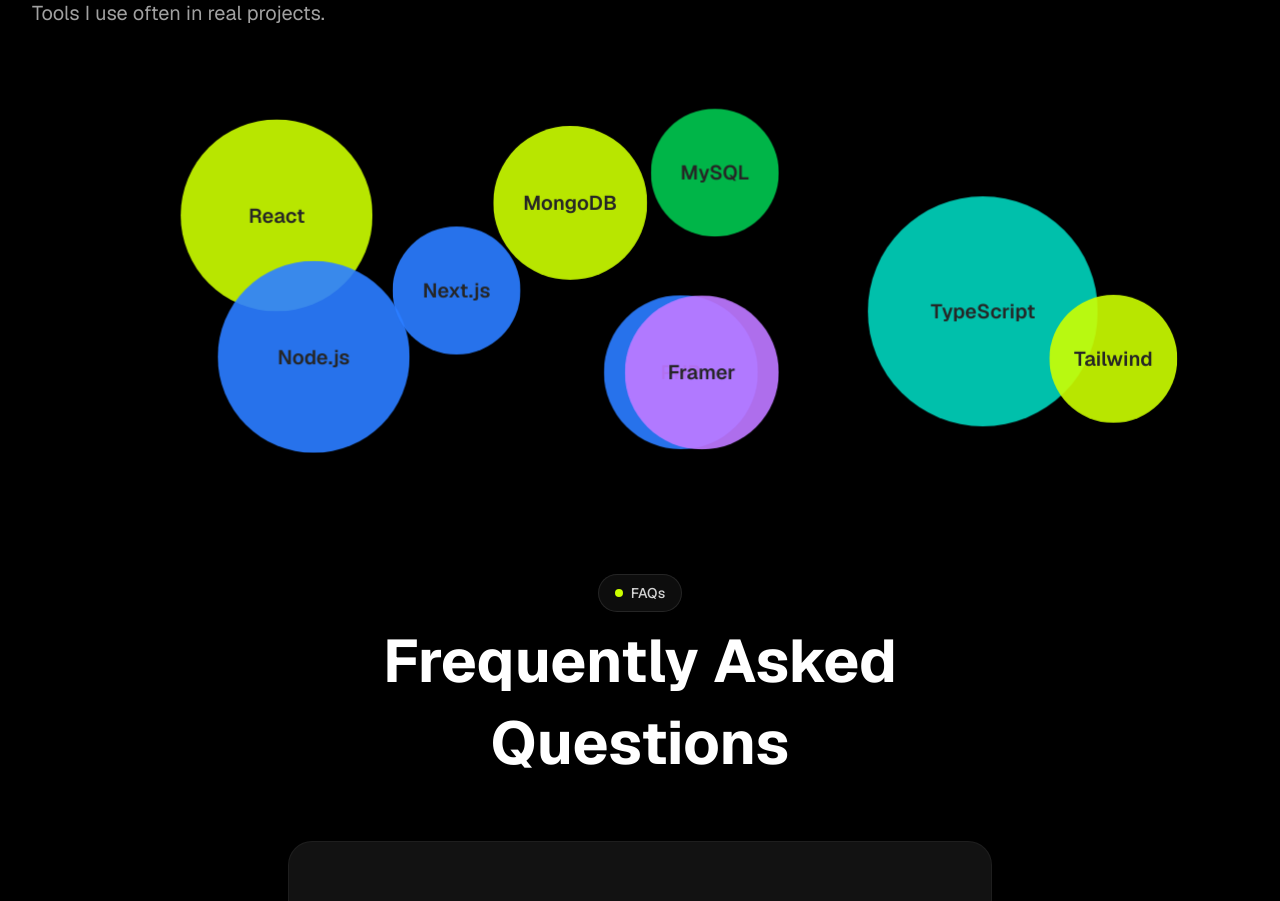
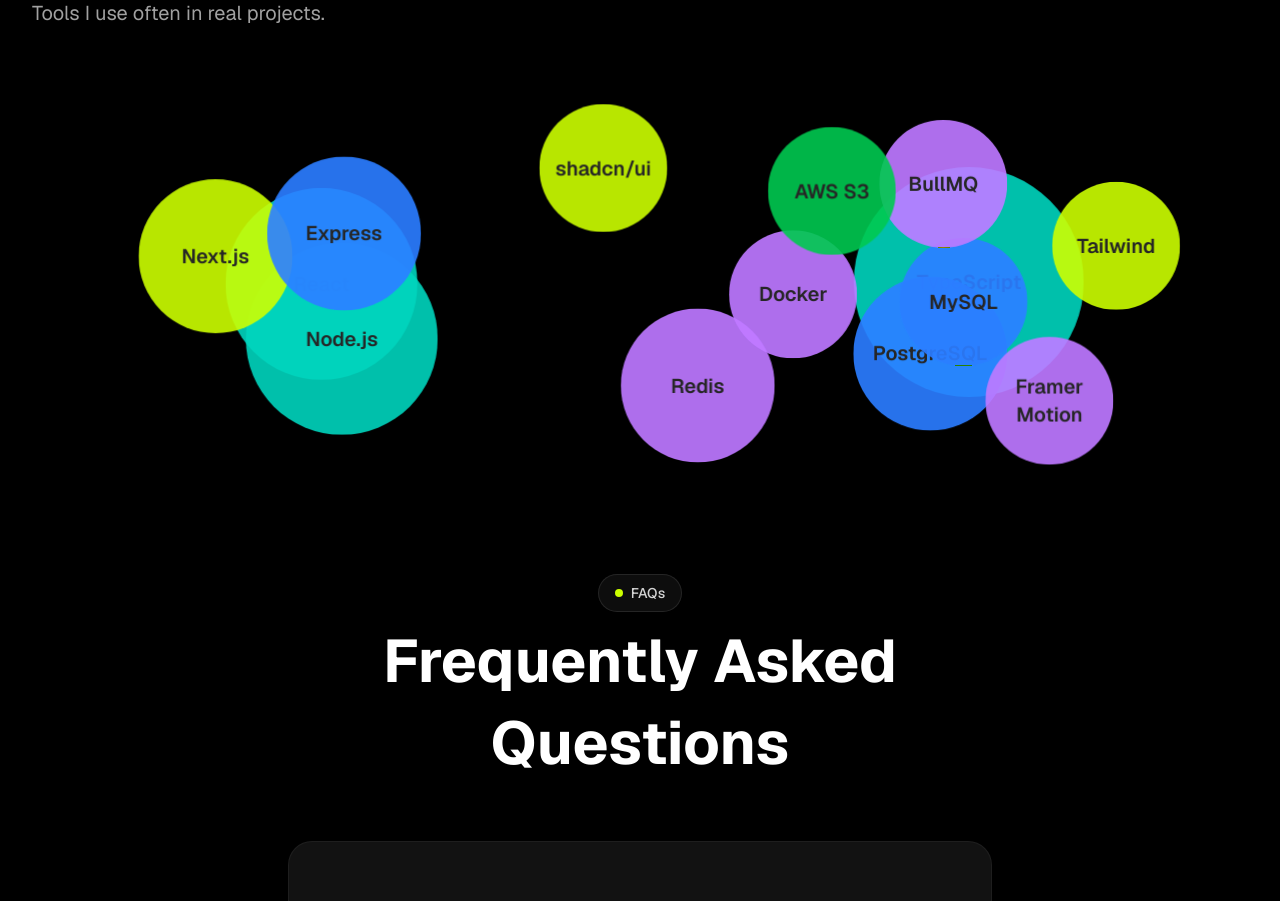
Before and after one commit to hereisben/portfolio, a Next.js app: page / in a window 1280 px wide. Shown: the part 4020-4921 px from the top of the page. Built offline with nearby package versions, Linux system fonts and the light colour scheme.

Commit message:
feat(portfolio): update tech stack with backend infra and system tools

```diff
--- a/src/sections/Tech.tsx
+++ b/src/sections/Tech.tsx
@@ -86,25 +86,59 @@
   const bubbleElsRef = useRef<Record<string, HTMLDivElement | null>>({});
 
   const seed: TechItem[] = [
-    { id: "react", label: "React", size: "lg", tone: "lime", x: 18, y: 45 },
-    { id: "node", label: "Node.js", size: "lg", tone: "blue", x: 30, y: 72 },
-    { id: "ts", label: "TypeScript", size: "xl", tone: "teal", x: 83, y: 22 },
+    // 🔥 CORE
+    { id: "ts", label: "TypeScript", size: "xl", tone: "teal", x: 82, y: 20 },
+    { id: "react", label: "React", size: "lg", tone: "teal", x: 20, y: 40 },
+    { id: "node", label: "Node.js", size: "lg", tone: "teal", x: 30, y: 70 },
 
-    { id: "mongo", label: "MongoDB", size: "md", tone: "lime", x: 44, y: 52 },
-    { id: "php", label: "PHP", size: "md", tone: "blue", x: 45, y: 66 },
-
-    { id: "next", label: "Next.js", size: "sm", tone: "blue", x: 41, y: 18 },
-    { id: "mysql", label: "MySQL", size: "sm", tone: "green", x: 62, y: 20 },
+    // ⚡ FRONTEND
+    { id: "next", label: "Next.js", size: "md", tone: "lime", x: 40, y: 15 },
     {
       id: "tailwind",
       label: "Tailwind",
       size: "sm",
       tone: "lime",
-      x: 77,
-      y: 42,
+      x: 78,
+      y: 40,
+    },
+    {
+      id: "shadcn",
+      label: "shadcn/ui",
+      size: "sm",
+      tone: "lime",
+      x: 68,
+      y: 45,
     },
 
-    { id: "framer", label: "Framer", size: "md", tone: "purple", x: 78, y: 74 },
+    // 🧠 BACKEND
+    { id: "express", label: "Express", size: "md", tone: "blue", x: 35, y: 85 },
+    {
+      id: "postgres",
+      label: "PostgreSQL",
+      size: "md",
+      tone: "blue",
+      x: 60,
+      y: 25,
+    },
+    { id: "mysql", label: "MySQL", size: "sm", tone: "blue", x: 70, y: 10 },
+
+    // ⚙️ INFRA
+    { id: "redis", label: "Redis", size: "md", tone: "purple", x: 55, y: 60 },
+    { id: "bullmq", label: "BullMQ", size: "sm", tone: "purple", x: 65, y: 75 },
+    { id: "docker", label: "Docker", size: "sm", tone: "purple", x: 50, y: 80 },
+
+    // CLOUD
+    { id: "aws", label: "AWS S3", size: "sm", tone: "green", x: 75, y: 55 },
+
+    // UI / MOTION
+    {
+      id: "framer",
+      label: "Framer Motion",
+      size: "sm",
+      tone: "purple",
+      x: 80,
+      y: 70,
+    },
   ];
 
   useEffect(() => {
```
